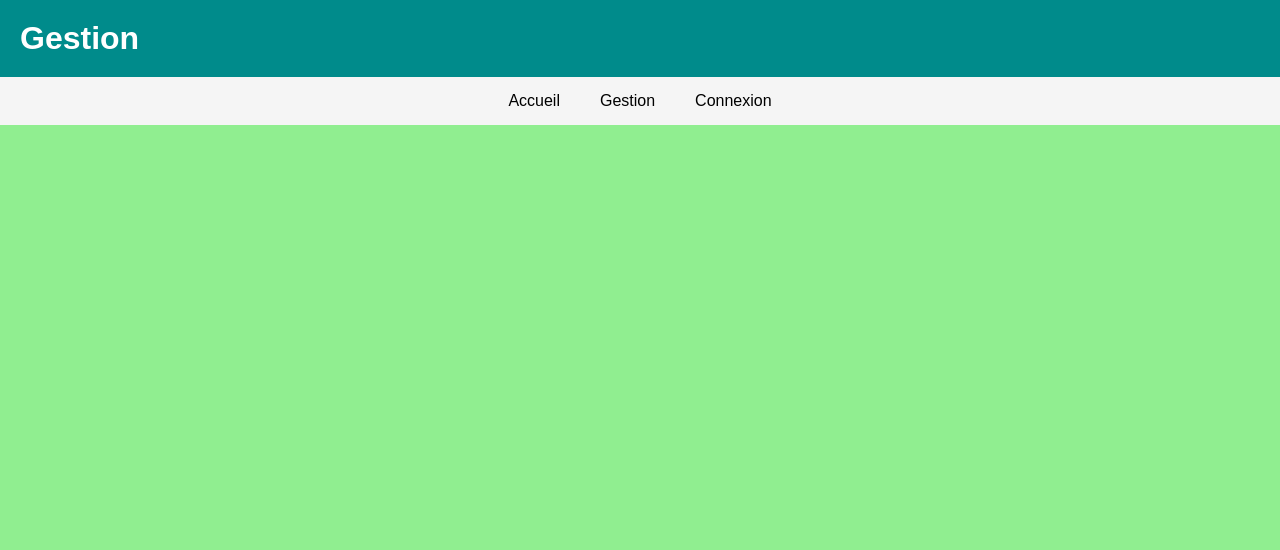
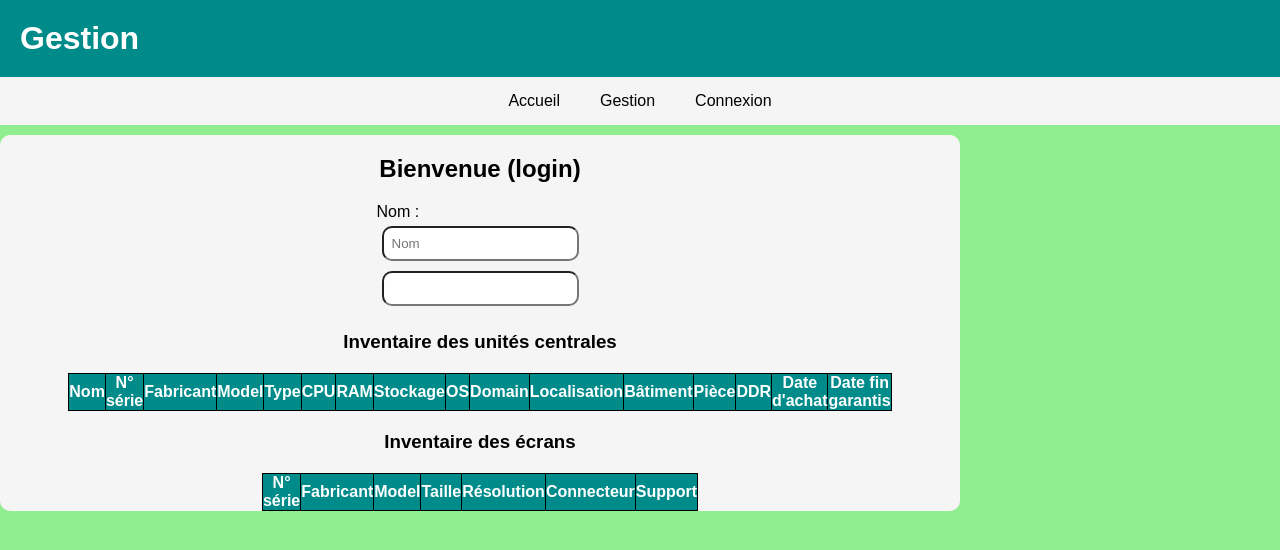
Before and after one commit to Captaine-JuJu/S.A.-3-2025-2026, a PHP site: page /technicien.html in a window 1280 px wide. Shown: the top 550 px of the page. Run offline with PHP 8.4, Linux system fonts and the light colour scheme; lists and menus that the app fills with data are empty.

Commit message:
Reste à mettre l'interface d'ajout

```diff
--- a/src/css/style.css
+++ b/src/css/style.css
@@ -59,6 +59,17 @@ p{
     margin: 20px;
 }
 
+table, th, tr, td{
+    border-collapse: collapse;
+    border: solid black 1px;
+    width: 40%;
+}
+
+th{
+    background-color: darkcyan;
+    color: white;
+}
+
 #pagePresentation{
     display: flex;
     justify-content: center;
@@ -75,6 +86,16 @@ p{
     align-items: center;
     width: 25%;
 
+}
+
+#inventaires{
+    display: flex;
+    justify-content: center;
+    flex-direction: column;
+    background-color: whitesmoke;
+    border-radius: 10px;
+    align-items: center;
+    width: 75%;
 }
 
 #pageConnexion{
--- a/src/technicien.html
+++ b/src/technicien.html
@@ -16,5 +16,49 @@
         <li><a href="pageConnexion.html">Connexion</a></li>
     </ul>
 </nav>
+<div id="inventaires">
+    <h2>Bienvenue (login)</h2>
+    <form method="post" action="">
+        <label> Nom :
+        <input type="text" name="nom" placeholder="Nom"></label>
+        <input>
+    </form>
+    <form method="post" action="">
+
+    </form>
+    <h3>Inventaire des unités centrales</h3>
+    <table>
+        <tr>
+            <th>Nom</th>
+            <th>N° série</th>
+            <th>Fabricant</th>
+            <th>Model</th>
+            <th>Type</th>
+            <th>CPU</th>
+            <th>RAM</th>
+            <th>Stockage</th>
+            <th>OS</th>
+            <th>Domain</th>
+            <th>Localisation</th>
+            <th>Bâtiment</th>
+            <th>Pièce</th>
+            <th>DDR</th>
+            <th>Date d'achat</th>
+            <th>Date fin garantis</th>
+        </tr>
+    </table>
+    <h3>Inventaire des écrans</h3>
+    <table>
+        <tr>
+            <th>N° série</th>
+            <th>Fabricant</th>
+            <th>Model</th>
+            <th>Taille</th>
+            <th>Résolution</th>
+            <th>Connecteur</th>
+            <th>Support</th>
+        </tr>
+    </table>
+</div>
 </body>
 </html>
```
